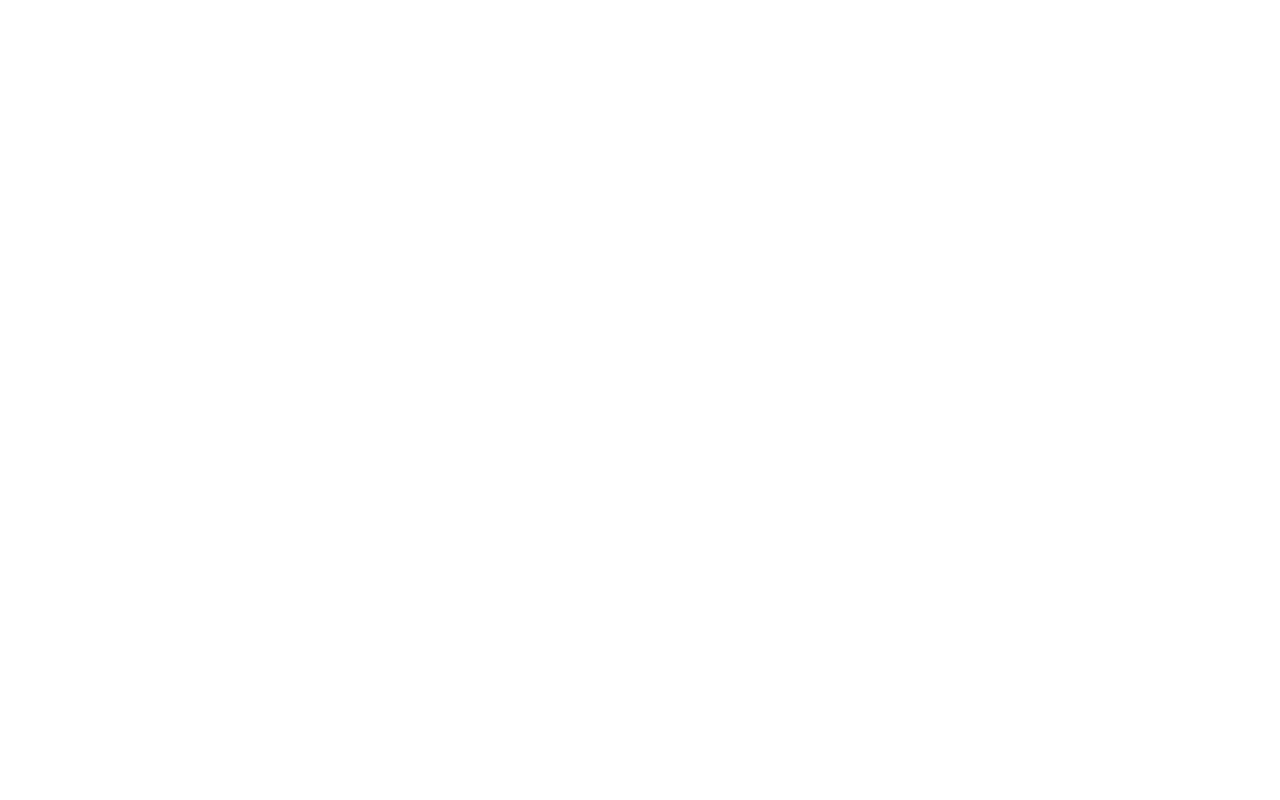
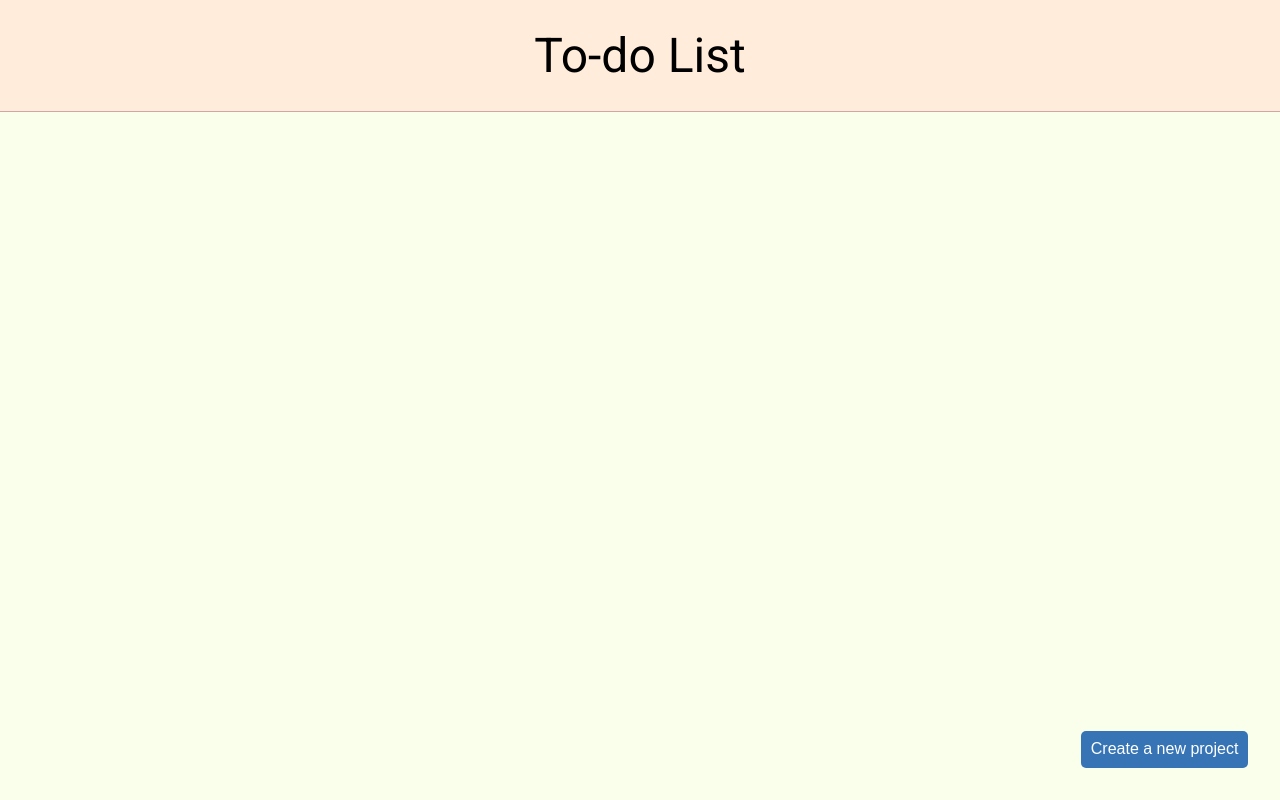
Before and after one commit to deepakbandla/todo-list, a website built with webpack: page src/template.html in a window 1280 px wide. Built offline with nearby package versions, Linux system fonts and the light colour scheme.

Commit message:
Add basic elements and styling

```diff
--- a/package.json
+++ b/package.json
@@ -16,6 +16,7 @@
     "html-webpack-plugin": "^5.6.3",
     "style-loader": "^4.0.0",
     "webpack": "^5.99.9",
-    "webpack-cli": "^6.0.1"
+    "webpack-cli": "^6.0.1",
+    "webpack-dev-server": "^5.2.2"
   }
 }
--- a/src/styles.css
+++ b/src/styles.css
@@ -1,6 +1,36 @@
 /* styles.css */
 body {
+  font-family: 'Roboto', Arial, Helvetica, sans-serif;
   border: 0;
   margin: 0;
   padding: 0;
+  background-color: #F9FFEA;
 }
+
+
+.title{
+  background-color: #FFECDA;
+  border-bottom: 1px solid #D4A5A5;
+  text-align: center;
+  font-size: 3rem;
+  padding: 1.7rem;
+}
+
+
+.create {
+  background-color: #3674B5;
+  border: none;
+  padding: 0.6rem;
+  border-radius: 5px;
+  color: white;
+  font-size: 1rem;
+  position: fixed;
+  bottom: 2rem;
+  right: 2rem;
+}
+
+.create:hover{
+  background-color: #2c5b8d;
+  cursor: pointer;
+  box-shadow: black;
+}
--- a/src/template.html
+++ b/src/template.html
@@ -4,8 +4,15 @@
     <meta charset="UTF-8">
     <meta name="viewport" content="width=device-width, initial-scale=1.0">
     <title>Document</title>
+    <link href="https://fonts.googleapis.com/css2?family=Roboto:wght@400;500;700&display=swap" rel="stylesheet">
 </head>
 <body>
+    <header class="title">To-do List</header>
 
+    <div class="projects">
+
+    </div>
+
+    <button class="create">Create a new project</button>
 </body>
 </html>
```
Also changed, not shown: 1 other file.
